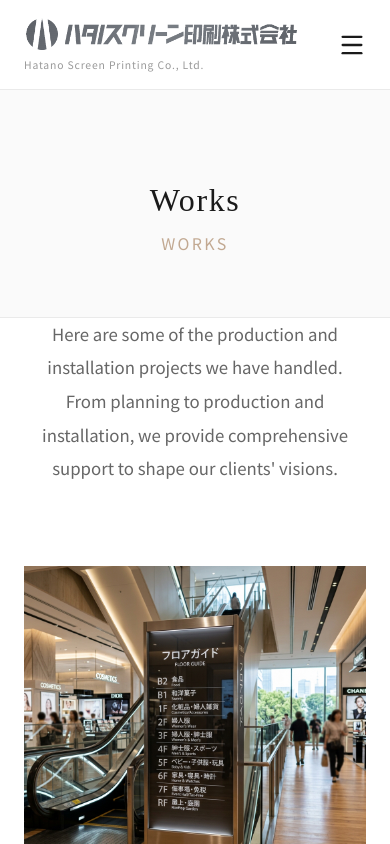
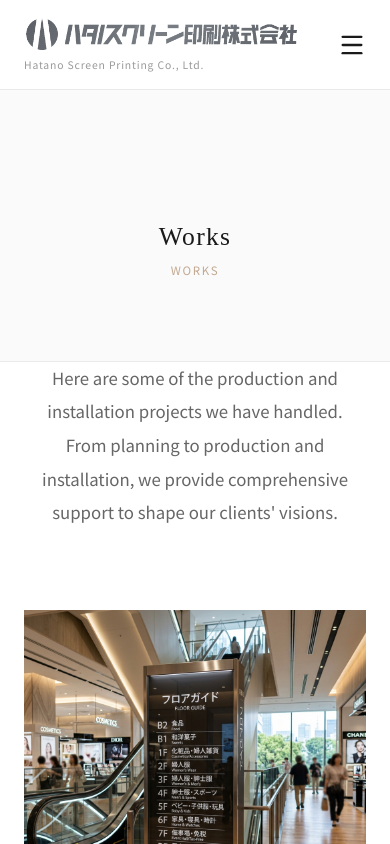
Before and after one commit to hatanoscreen/hatano-screen-web, a React (Vite) app: page /#/works in a window 390 px wide. Shown: the top 844 px of the page. Built offline with nearby package versions, Linux system fonts and the light colour scheme.

Commit message:
style: update mobile typography for page titles and adjust Vite base path to root

```diff
--- a/src/pages/Company.module.css
+++ b/src/pages/Company.module.css
@@ -170,6 +170,16 @@
 }
 
 @media (max-width: 768px) {
+    .pageTitle {
+        font-size: 1.6rem;
+        letter-spacing: 0.05em;
+    }
+
+    .pageSubtitle {
+        font-size: 0.72rem;
+        letter-spacing: 0.15em;
+    }
+
     .introSection {
         flex-direction: column;
         gap: 2rem;
--- a/src/pages/Contact.module.css
+++ b/src/pages/Contact.module.css
@@ -195,6 +195,16 @@
 }
 
 @media (max-width: 768px) {
+    .pageTitle {
+        font-size: 1.6rem;
+        letter-spacing: 0.05em;
+    }
+
+    .pageSubtitle {
+        font-size: 0.72rem;
+        letter-spacing: 0.15em;
+    }
+
     .directContact {
         flex-direction: column;
         align-items: center;
--- a/src/pages/Recruit.module.css
+++ b/src/pages/Recruit.module.css
@@ -166,6 +166,16 @@
 
 @media (max-width: 768px) {
 
+    .pageTitle {
+        font-size: 1.6rem;
+        letter-spacing: 0.05em;
+    }
+
+    .pageSubtitle {
+        font-size: 0.72rem;
+        letter-spacing: 0.15em;
+    }
+
     .detailsTable th,
     .detailsTable td {
         display: block;
@@ -195,6 +205,6 @@
     }
 
     .emailValue {
-        font-size: 1.3rem;
+        font-size: 1rem;
     }
 }
--- a/src/pages/Service.module.css
+++ b/src/pages/Service.module.css
@@ -145,6 +145,16 @@
 
 @media (max-width: 768px) {
 
+    .pageTitle {
+        font-size: 1.6rem;
+        letter-spacing: 0.05em;
+    }
+
+    .pageSubtitle {
+        font-size: 0.72rem;
+        letter-spacing: 0.15em;
+    }
+
     .serviceSection,
     .serviceSection.reverse {
         flex-direction: column;
--- a/src/pages/Works.module.css
+++ b/src/pages/Works.module.css
@@ -162,12 +162,14 @@
 }
 
 @media (max-width: 768px) {
-    .pageHeader {
-        padding: 100px 0 60px;
+    .pageTitle {
+        font-size: 1.6rem;
+        letter-spacing: 0.05em;
     }
 
-    .pageTitle {
-        font-size: 2rem;
+    .pageSubtitle {
+        font-size: 0.72rem;
+        letter-spacing: 0.15em;
     }
 
     .worksGrid {
--- a/vite.config.ts
+++ b/vite.config.ts
@@ -4,5 +4,5 @@ import react from '@vitejs/plugin-react'
 // https://vite.dev/config/
 export default defineConfig({
   plugins: [react()],
-  base: '/hatano-screen-web/',
+  base: '/',
 })
```
